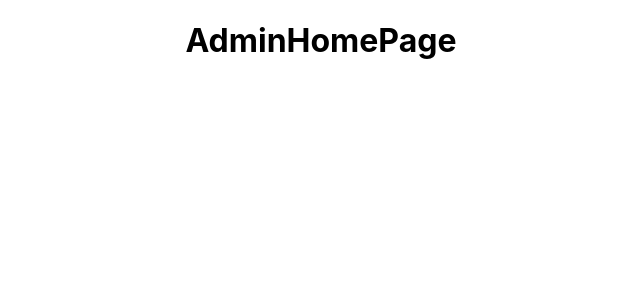
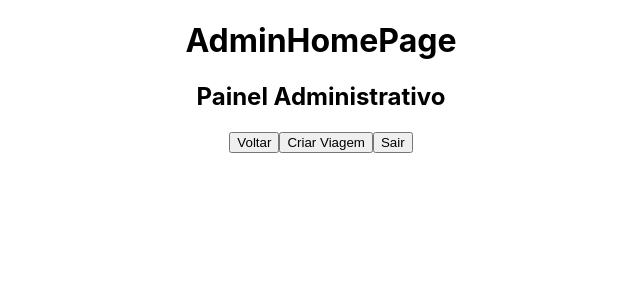
Before and after one commit to future4code/jemison-Rafael-Lopes, a React (Create React App) app in the folder modulo4/projeto-labex/labex/: page /adminHomePage in a window 1280 px wide. Shown: the top 300 px of the page, without its empty margins (319-959 px from the left). Built offline with nearby package versions, Linux system fonts and the light colour scheme.

Commit message:
Criar path do painel do admin para a createTripPage

```diff
--- a/modulo4/projeto-labex/labex/src/components/Pages/AdminHomePage.js
+++ b/modulo4/projeto-labex/labex/src/components/Pages/AdminHomePage.js
@@ -1,13 +1,29 @@
 import React from 'react'
+import { useNavigate } from 'react-router-dom'
 
 function AdminHomePage() {
 
+  const navigate = useNavigate();
 
+  const goToLastPage = () => {
+    navigate(-1)
+  }
+
+  const goToCreateTripPage = () =>{
+    navigate('/createTrip')
+  }
+
+  const goToLoginPage = () => {
+    navigate('/loginPage')
+  }
 
   return (
     <div>
-    <h1>AdminHomePage</h1>
-
+      <h1>AdminHomePage</h1>
+      <h2>Painel Administrativo</h2>
+      <button onClick={goToLastPage} >Voltar</button>
+      <button onClick={goToCreateTripPage} >Criar Viagem</button>
+      <button onClick={goToLoginPage}>Sair</button>
     </div>
   )
 }
--- a/modulo4/projeto-labex/labex/src/components/Router.js
+++ b/modulo4/projeto-labex/labex/src/components/Router.js
@@ -5,6 +5,7 @@ import HomePage from './Pages/HomePage'
 import ListTripsPage from './Pages/ListTripsPage';
 import LoginPage from './Pages/LoginPage';
 import AdminHomePage from './Pages/AdminHomePage'
+import CreateTripPage from './Pages/CreateTripPage';
 
 function Router() {
   return (
@@ -15,6 +16,7 @@ function Router() {
         <Route path='/loginPage' element={<LoginPage />} />
         <Route path='/aplicationFormPage' element={<AplicationFormPage />} />
         <Route path='/adminHomePage' element={<AdminHomePage />} />
+        <Route path='/createTrip' element={<CreateTripPage />} />
       </Routes>
     </BrowserRouter>
   )
```
